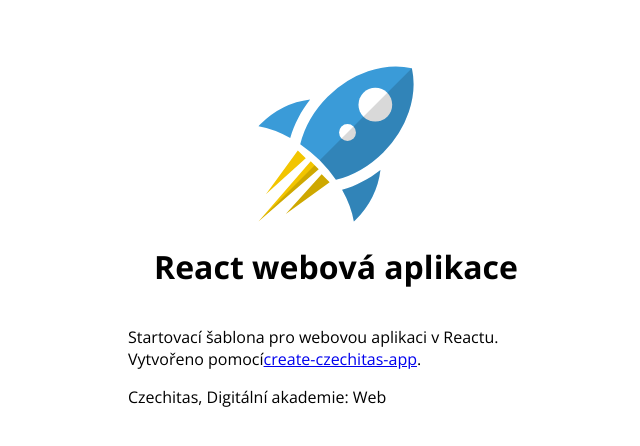
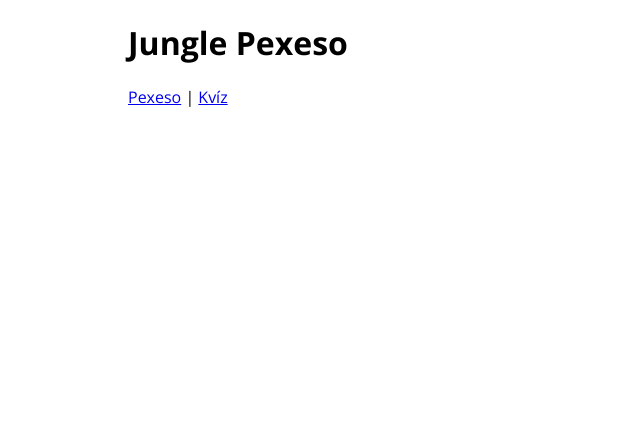
Before and after one commit to Terezm/Jungle-pexeso, a React app: page / in a window 1280 px wide. Shown: the top 446 px of the page, without its empty margins (304-944 px from the left). Built offline with nearby package versions, Linux system fonts and the light colour scheme.

Commit message:
založení základních komponent

```diff
--- a/package.json
+++ b/package.json
@@ -24,6 +24,7 @@
   },
   "dependencies": {
     "react": "^18.2.0",
-    "react-dom": "^18.2.0"
+    "react-dom": "^18.2.0",
+    "react-router-dom": "^6.12.0"
   }
 }
--- /dev/null
+++ b/src/components/HomePage/index.jsx
@@ -0,0 +1,14 @@
+import React from 'react';
+
+
+export const HomePage = () => {
+    return (
+        <div>
+          <h2>Úvodní stránka</h2>
+          <button>Klikni sem pro Pexeso</button>
+          <button>Klikni sem pro Kvíz</button>
+        </div>
+      );
+    }
+
+    export default HomePage;
--- /dev/null
+++ b/src/components/PexesoPage/index.jsx
@@ -0,0 +1,11 @@
+import React from 'react';
+
+export const PexesoPage = () => {
+    return (
+        <div>
+
+        </div>
+        )
+}
+
+export default PexesoPage
--- /dev/null
+++ b/src/components/QuizPage/index.jsx
@@ -0,0 +1,11 @@
+import React from 'react';
+
+export const QuizPage = () => {
+    return (
+        <div>
+
+        </div>
+        )
+}
+
+export default QuizPage
--- a/src/index.jsx
+++ b/src/index.jsx
@@ -1,28 +1,46 @@
 import React from 'react';
-import { createRoot } from 'react-dom/client';
+import { createRoot, } from 'react-dom/client';
 import './style.css';
+import { createBrowserRouter, RouterProvider, Link } from 'react-router-dom'
+import HomePage from './components/HomePage';
+import PexesoPage from './components/PexesoPage';
+import QuizPage from './components/QuizPage';
+
 
 const App = () => {
   return (
-    <div className="container">
-      <header>
-        <div className="logo" />
-        <h1>React webová aplikace</h1>
-      </header>
-      <main>
-        <p>
-          Startovací šablona pro webovou aplikaci v Reactu. Vytvořeno pomocí
-          <a href="https://www.npmjs.com/package/create-czechitas-app">create-czechitas-app</a>
-          .
-        </p>
-      </main>
-      <footer>
-        <p>Czechitas, Digitální akademie: Web</p>
-      </footer>
+  <div className="container">
+      <h1>Jungle Pexeso</h1>
+      <nav>
+        <Link to="/pexeso">Pexeso</Link>
+        <span> | </span>
+        <Link to="/quiz">Kvíz</Link>
+      </nav>
     </div>
   );
 };
 
-createRoot(
-  document.querySelector('#app'),
-).render(<App />);
+
+
+
+const router = createBrowserRouter([
+  {
+    path: '/',
+    element: <App />,
+  },
+  {
+    path: '/pexeso',
+    element: <PexesoPage />,
+  },
+  {
+    path: '/quiz',
+    element: <QuizPage />,
+  },
+]);
+
+
+export default App
+
+createRoot(document.querySelector('#app')).render(
+  <RouterProvider router={router} />,
+);
```
Also changed, not shown: src/components/HomePage/style.css (added), src/components/PexesoPage/style.css (added), src/components/QuizPage/style.css (added).
